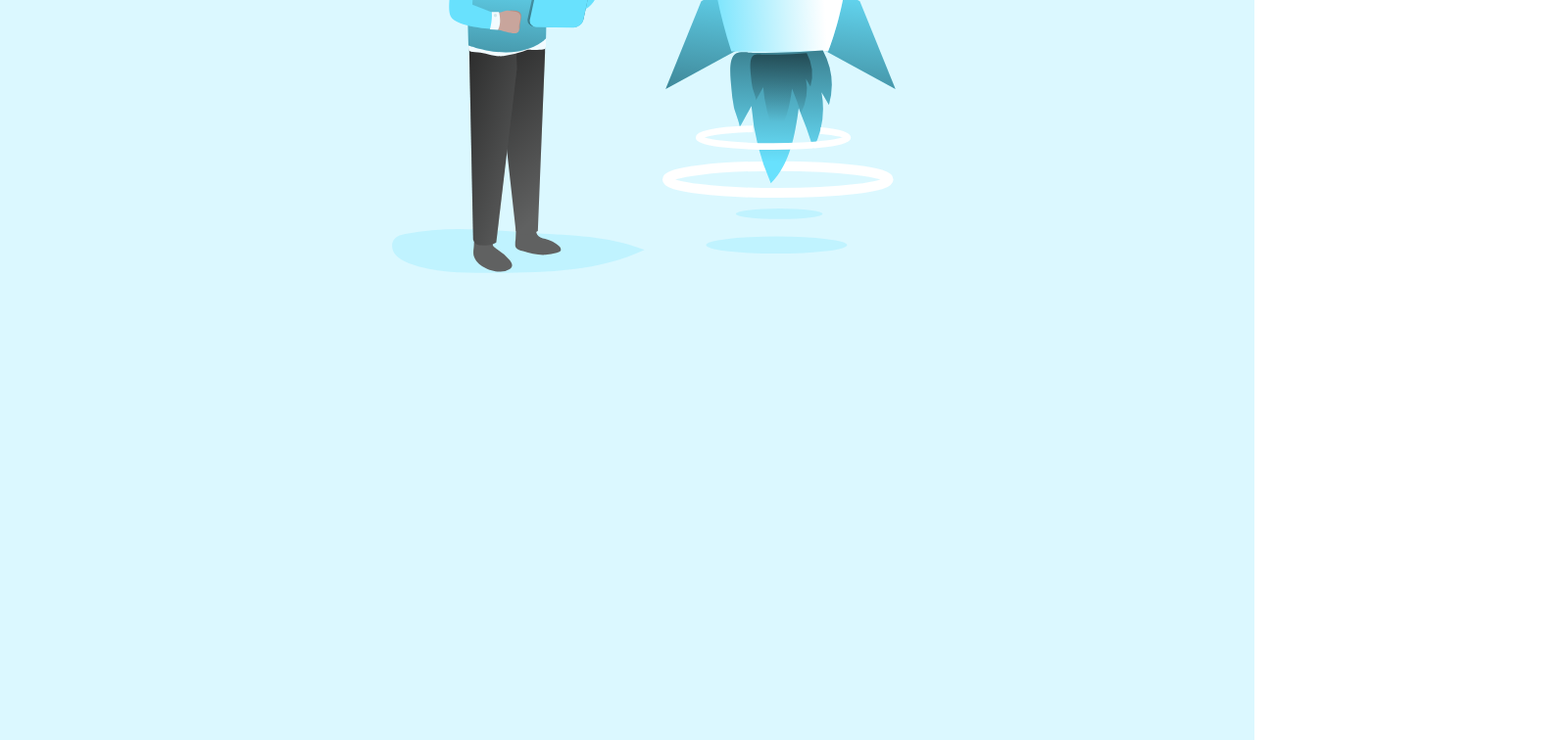
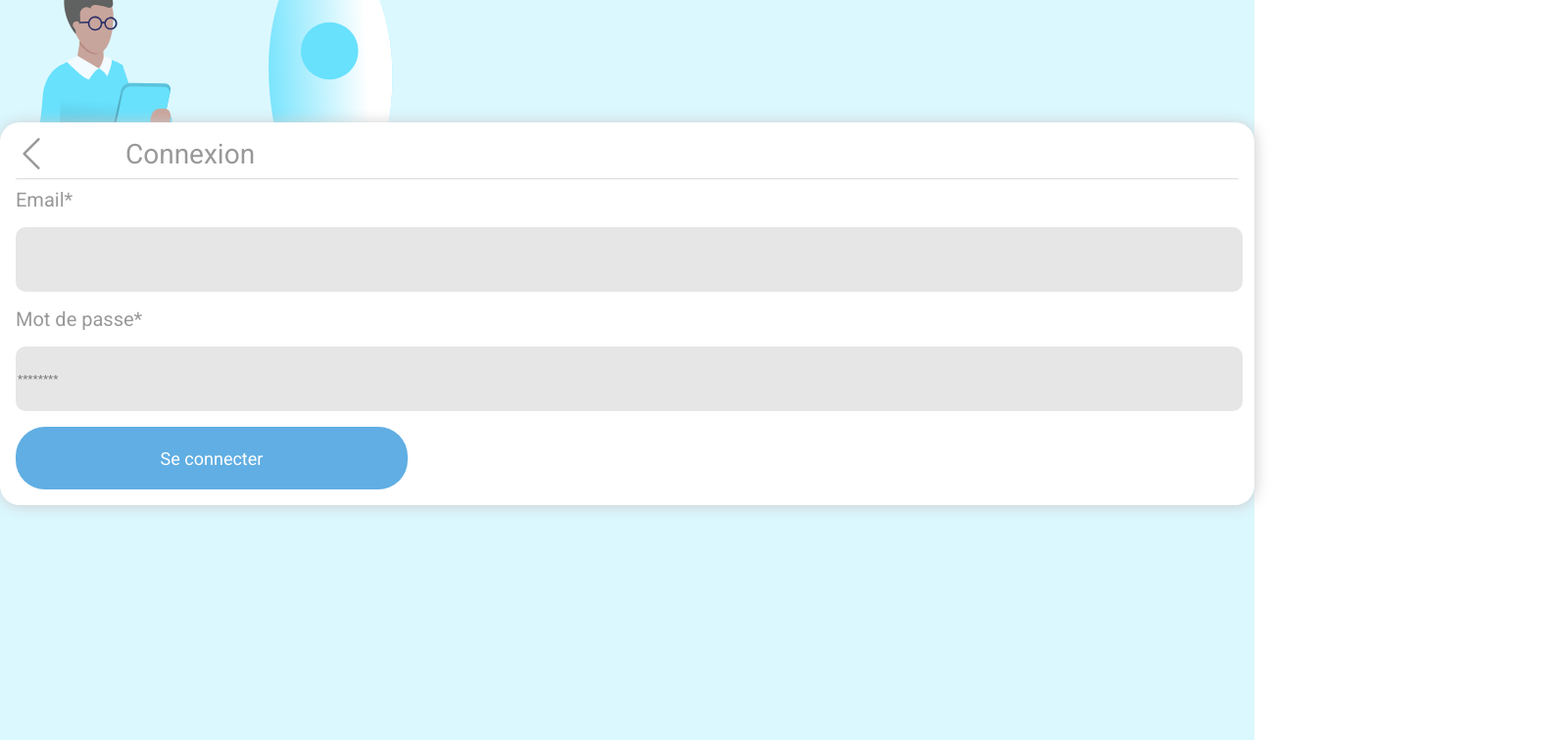
Before and after one commit to superfrancisco2019/comprendo-front, a Vue app: page / in a window 1280 px wide. Shown: the part 1020-1776 px from the top of the page at 98% size, 1600 px wide, since content can reach past the window. Built offline with nearby package versions, Linux system fonts and the light colour scheme.

Commit message:
signin first integration

```diff
--- a/src/App.vue
+++ b/src/App.vue
@@ -3,6 +3,7 @@
     <Home/>
     <Connexion/>
     <ViewerMode/>
+    <SignIn/>
   </div>
 </template>
 
@@ -10,14 +11,15 @@
 import Home from './Home'
 import Connexion from './Connexion'
 import ViewerMode from './ViewerMode'
-
+import SignIn from './SignIn'
 
 export default {
   name: 'App',
   components: {
     Home,
     Connexion,
-    ViewerMode
+    ViewerMode,
+    SignIn
   }
 }
 </script>
--- a/src/Connexion.vue
+++ b/src/Connexion.vue
@@ -2,13 +2,17 @@
   <div id="connexion">
     <Logo/>
     <Tagline/>
+    <img id="rocket" src="./images/rocket.svg">
     <div id="frame">
-    <p> Connexion </p>
+    <div class="top-frame">
+      <img class="arrow" src="./images/back.png">
+      <p> Connexion </p>
+    </div>
     <hr></hr>
         <form id="form" @submit="checkform" action="" method="post">
           <label for="email"> Email* </label>
           <input type="text" required>
-          <label for="email"> Mot de passe* </label>
+          <label for="password"> Mot de passe* </label>
           <input type="text" required placeholder="********">
           <button id="connect-button" v-on:click='x'> Se connecter </button>
         </form>
@@ -32,6 +36,30 @@ export default {
 <style scoped>
 @import url('https://fonts.googleapis.com/css?family=Roboto');
 
+#connexion{
+  text-align: center;
+  padding-top: 20px;
+  font-family:'Roboto';
+  min-height:100vh;
+  background-color:#DBF8FF;
+  background-size: cover;
+  box-sizing: border-box;
+}
+.top-frame{
+  display:flex
+}
+.arrow{
+  width:4vh;
+  height:4vh;
+  opacity:40%
+}
+#rocket{
+  width:200vh;
+  height:200vh;
+  position:relative;
+  left:-75vh;
+  top:-70vh
+}
 #connect-button{
   width:50vh;
   height:4vh;
@@ -41,7 +69,7 @@ export default {
   font-family:'Roboto';
   font-size:18px;
   height:8vh;
-  border-radius:20px
+  border-radius:30px
   }
 form{
   font-family:'Roboto';
@@ -49,31 +77,35 @@ form{
   flex-direction:column;
 }
 hr{
-  margin:4vh;
+
   opacity:30%
 }
 p{
   font-family:'Roboto';
   opacity:40%;
-  font-size:5vh;
+  font-size:28px;
   font-weight:500;
-  margin:0
+  margin:0;
+  padding-left:10vh
 }
 #frame{
   border-radius : 20px;
   background-color:white;
   padding:2vh;
   box-shadow: 1px 1px 15px #cccccc;
+  position:relative;
+  top:-174vh;
+
 }
 label{
   text-align:left;
   opacity:40%;
-  font-size:3vh;
+  font-size:20px;
   font-family:'Roboto';
 }
 input{
-  margin-top:3vh;
-  margin-bottom:3vh;
+  margin-top:2vh;
+  margin-bottom:2vh;
   border:none;
   background-color:#e6e6e6;
   border-radius:10px;
--- a/src/Home.vue
+++ b/src/Home.vue
@@ -49,9 +49,11 @@ body{
   box-sizing: border-box;
 }
 img{
-  width:100%;
-  height:100%;
-  position:relative
+  width:200vh;
+  height:200vh;
+  position:absolute;
+  left:-75vh;
+  top:-50vh
 }
 p{
   text-align:left;
@@ -68,7 +70,7 @@ p{
   font-family:'Roboto';
   font-size:18px;
   height:8vh;
-  border-radius:20px
+  border-radius:30px
   }
 input{
   background-color:#e6e6e6;
@@ -82,6 +84,9 @@ input{
   background-color:white;
   padding:2vh;
   box-shadow: 1px 1px 15px #cccccc;
+  position:absolute;
+  top:65vh;
+  left:1vh
 }
 #check{
   background-color:#1ABC9C;
--- /dev/null
+++ b/src/SignIn.vue
@@ -0,0 +1,60 @@
+<template>
+  <div class="sign-in">
+    <div class="page-top">
+      <Logo/>
+      <Tagline/>
+    </div>
+    <div class="page-content">
+      <img class="rocket" src="./images/rocket.svg">
+      <div class="form-header">
+            <img class="arrow" src="./images/back.png">
+            <p> Inscription </p>
+      </div>
+      <form id="formulaire" @submit="checkform" action="" method="post">
+          <label for="firstname"> Prénom * </label>
+          <input type="text" required>
+          <label for="lastname"> Nom * </label>
+          <input type="text" required>
+          <label for="email"> Email * </label>
+          <input type="text" required>
+          <button id="create-button" v-on:click='x'> Créer mon compte </button>
+      </form>
+    </div>
+  </div>
+</template>
+
+<script>
+import Logo from './components/Logo'
+import Tagline from './components/Tagline'
+
+export default {
+  name: 'SignIn',
+  components: {
+    Logo,
+    Tagline
+  }
+}
+</script>
+
+<style scoped>
+@import url('https://fonts.googleapis.com/css?family=Roboto');
+
+.sign-in{
+  min-height:100vh
+  }
+.page-top{
+  display:flex;
+  margin-left:5vh
+}
+.arrow{
+  width:4vh;
+  height:4vh;
+  opacity:40%
+}
+.rocket{
+  position:relative;
+  bottom:55vh;
+  right:35vh;
+  width:130vh
+}
+</style>
--- a/src/ViewerMode.vue
+++ b/src/ViewerMode.vue
@@ -1,5 +1,6 @@
 <template>
   <div id="viewermode">
+  <img class="wave" src="./images/wave.svg">
    <Logo/>
    <div class="frame">
       <div id="name-bubble">
@@ -33,7 +34,14 @@ export default {
 @import url('https://fonts.googleapis.com/css?family=Roboto');
 
 .viewermode{
-  font-family:'Roboto'
+  font-family:'Roboto';
+  min-height:100vh
+}
+
+.wave{
+  position:relative;
+  bottom:-1120px;
+
 }
 
 .frame{
@@ -46,12 +54,10 @@ export default {
   background-color:white;
   border-radius:30px;
 }
-
 #number-bubble{
   background-color:white;
   border-radius:30px;
 }
-
 .name{
   font-family:'Roboto';
   opacity:40%;
@@ -59,7 +65,6 @@ export default {
   font-weight:bold;
   margin:5px
 }
-
 .number{
   font-family:'Roboto';
   opacity:40%;
@@ -67,50 +72,44 @@ export default {
   font-weight:bold;
   margin:5px
 }
-
 .illustration{
   border-radius:30px
 }
-
 .title{
   font-size:4vh;
   margin: 3vh;
   font-weight:bold;
   font-family:'Roboto';
 }
-
 .time{
   font-size:3.5vh;
   opacity:40%
 }
-
 .dog{
   width:20vh
 }
-
 .comment-bubble {
 	position: relative;
 	background: #60AEE3;
-	border-radius: .4em;
+	border-radius: 10px;
   color:white;
-  font-size:1em;
-  padding:10px;
+  font-size:20px;
+  padding:11px;
   font-family:'Roboto';
   font-weight:600;
+  margin: 13px
 }
-
 .comment-bubble:after {
 	content: '';
 	position: absolute;
-	top: 0;
+	top: 5px;
 	left: 50%;
 	width: 0;
 	height: 0;
-	border: 20px solid transparent;
+	border: 15px solid transparent;
 	border-bottom-color: #60AEE3;
 	border-top: 0;
 	margin-left: -20px;
 	margin-top: -20px;
 }
-
 </style>
--- a/src/components/Or.vue
+++ b/src/components/Or.vue
@@ -21,6 +21,7 @@ export default {
 .or{
   position: relative;
   margin: 10px 0px;
+  opacity:60%
 }
 .or::before {
   content: "";
--- a/src/components/Tagline.vue
+++ b/src/components/Tagline.vue
@@ -15,7 +15,6 @@ export default {
 }
 </script>
 
-<!-- Add "scoped" attribute to limit CSS to this component only -->
 <style scoped>
 @import url('https://fonts.googleapis.com/css?family=Roboto');
 
```
Also changed, not shown: src/images/back.png (added), src/images/wave.svg (added).
